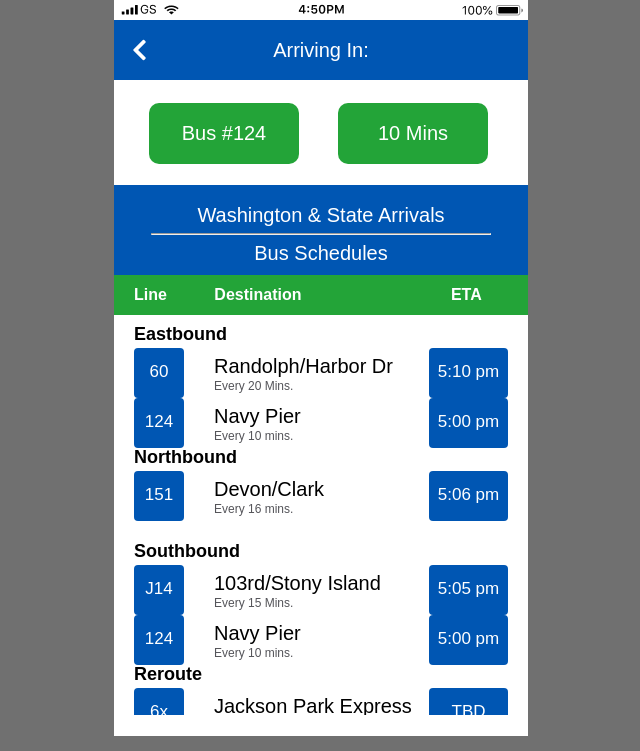
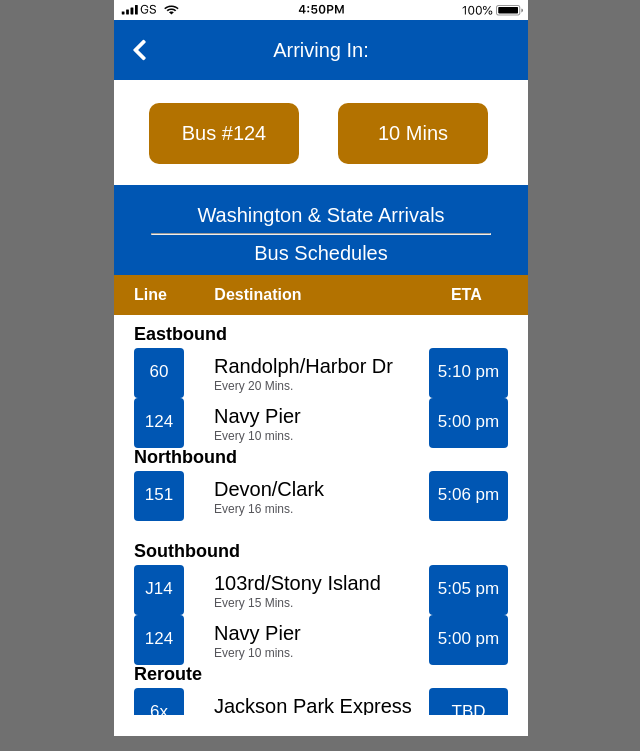
Before and after one commit to Saphyer/FE-Challenge, a plain HTML site: page index.html in a window 1280 px wide. Shown: the whole page, without its empty margins (319-959 px from the left). Drawn offline with Linux system fonts and the light colour scheme.

Commit message:
revision3

```diff
--- a/css/style.css
+++ b/css/style.css
@@ -49,7 +49,7 @@ i{
 }
 
 #busnumber {
-  background-color: #23a438;
+  background-color: #b37200;
   color: #ffffff;
   font-size: 20px;
   text-align: center;
@@ -62,7 +62,7 @@ i{
 }
 
 #mins {
-  background-color: #23a438;
+  background-color: #b37200;
   color: #ffffff;
   font-size: 20px;
   text-align: center;
@@ -108,7 +108,7 @@ hr {
   padding-top: 12px;
   padding-bottom: 12px;
   text-align: left;
-  background-color: #23a438;
+  background-color: #b37200;
   color: white;
   padding-left: 20px;
 }
```
